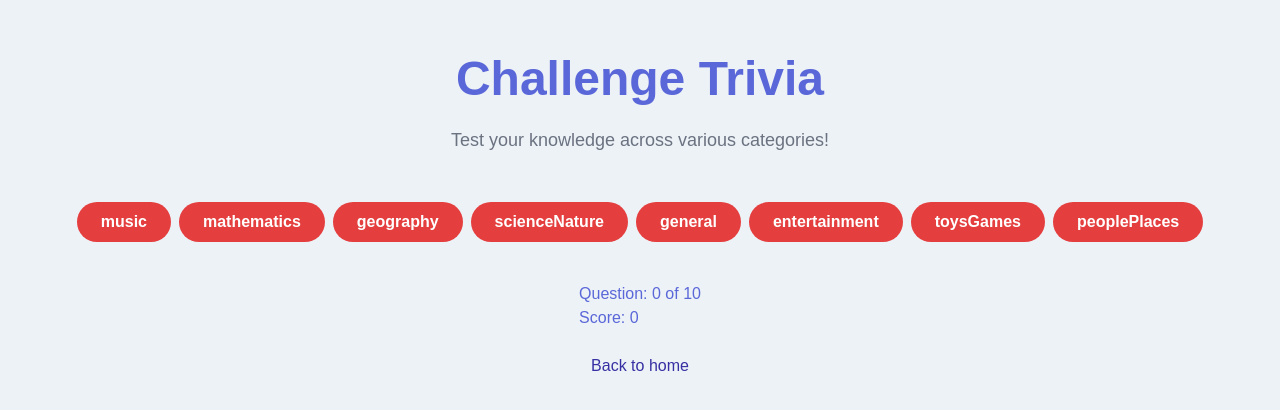
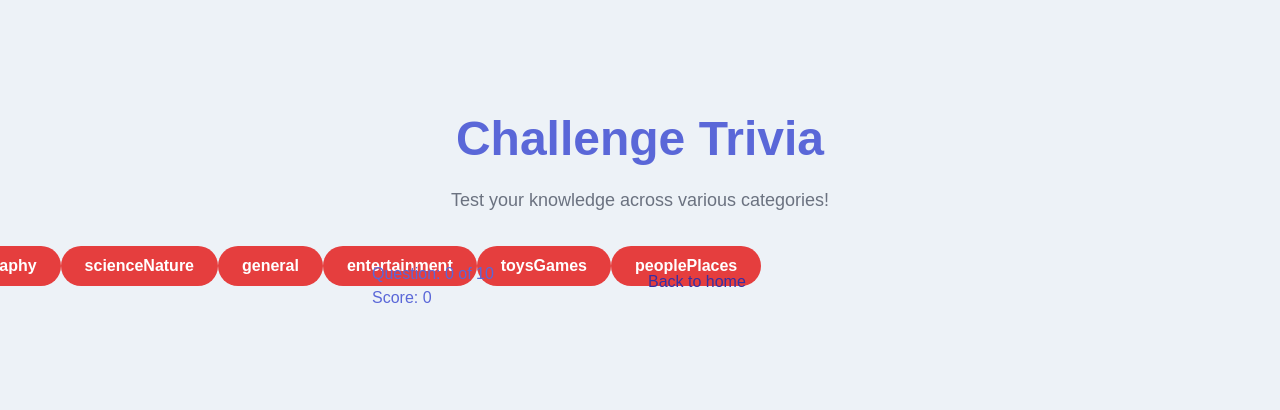
Before and after one commit to adam-knight1/BoredomBusterFrontEnd, a Next.js app: page /trivia-data in a window 1280 px wide. Shown: the part 176-586 px from the top of the page. Built offline with nearby package versions, Linux system fonts and the light colour scheme.

Commit message:
Testing redesign of trivia categories using grid container

```diff
--- a/components/TriviaGame.tsx
+++ b/components/TriviaGame.tsx
@@ -67,12 +67,12 @@ const TriviaGame = () => {
   };
 
   return (
-    <div className="container mx-auto p-4 flex flex-col items-center">
+    <div className="grid grid-cols-2 md:grid-cols-4 gap-4 justify-center mb-6">
       {/* category selection buttons */}
       <div className="flex justify-center mb-6">
         {categories.map((category) => (
           <button key={category} onClick={() => handleCategorySelect(category)}
-            className="btn mx-1 bg-accent hover:bg-red-700 text-white font-semibold rounded-full py-2 px-6">
+            className="btn bg-accent hover:bg-red-700 text-white font-semibold rounded-full py-2 px-6">
             {category}
           </button>
         ))}
```
